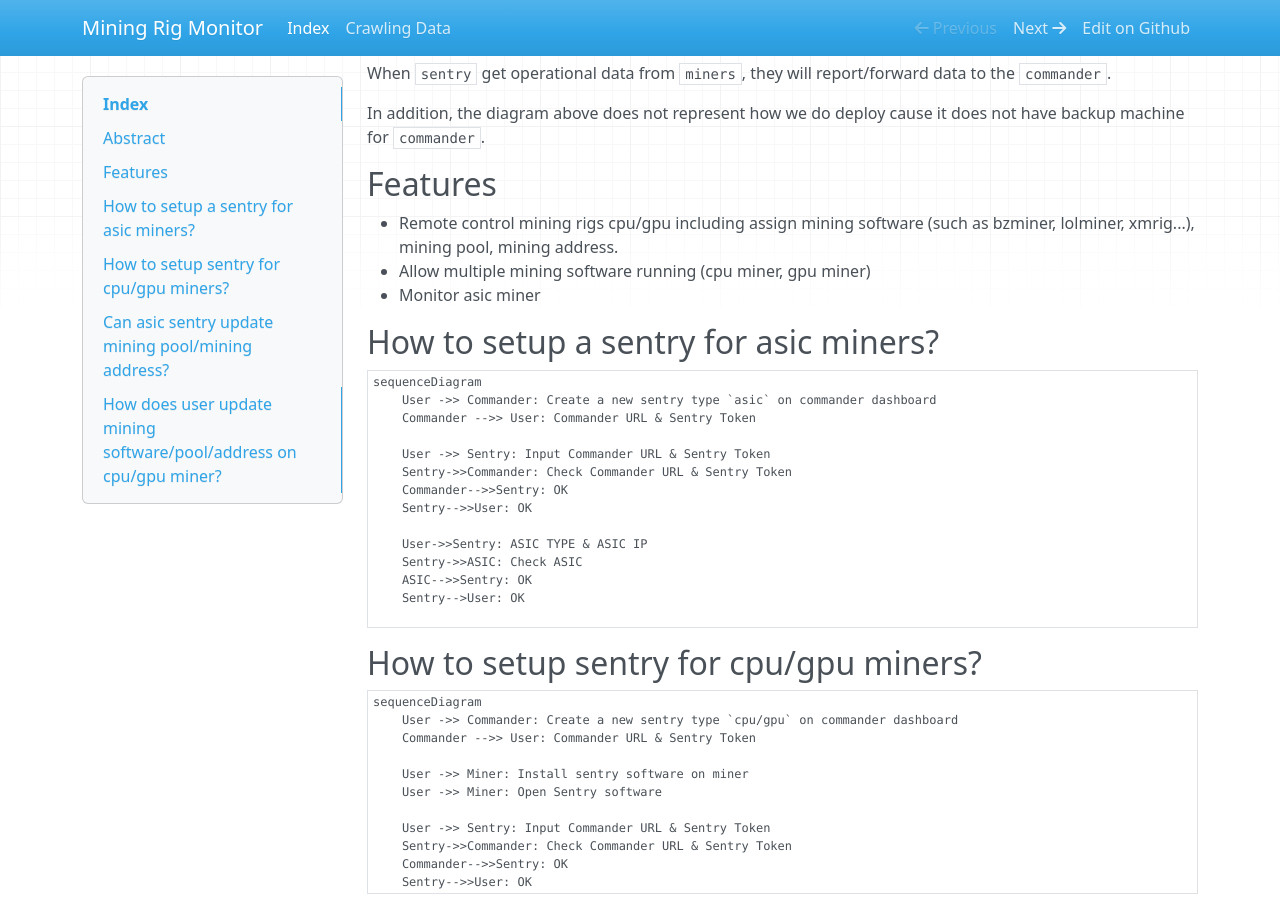
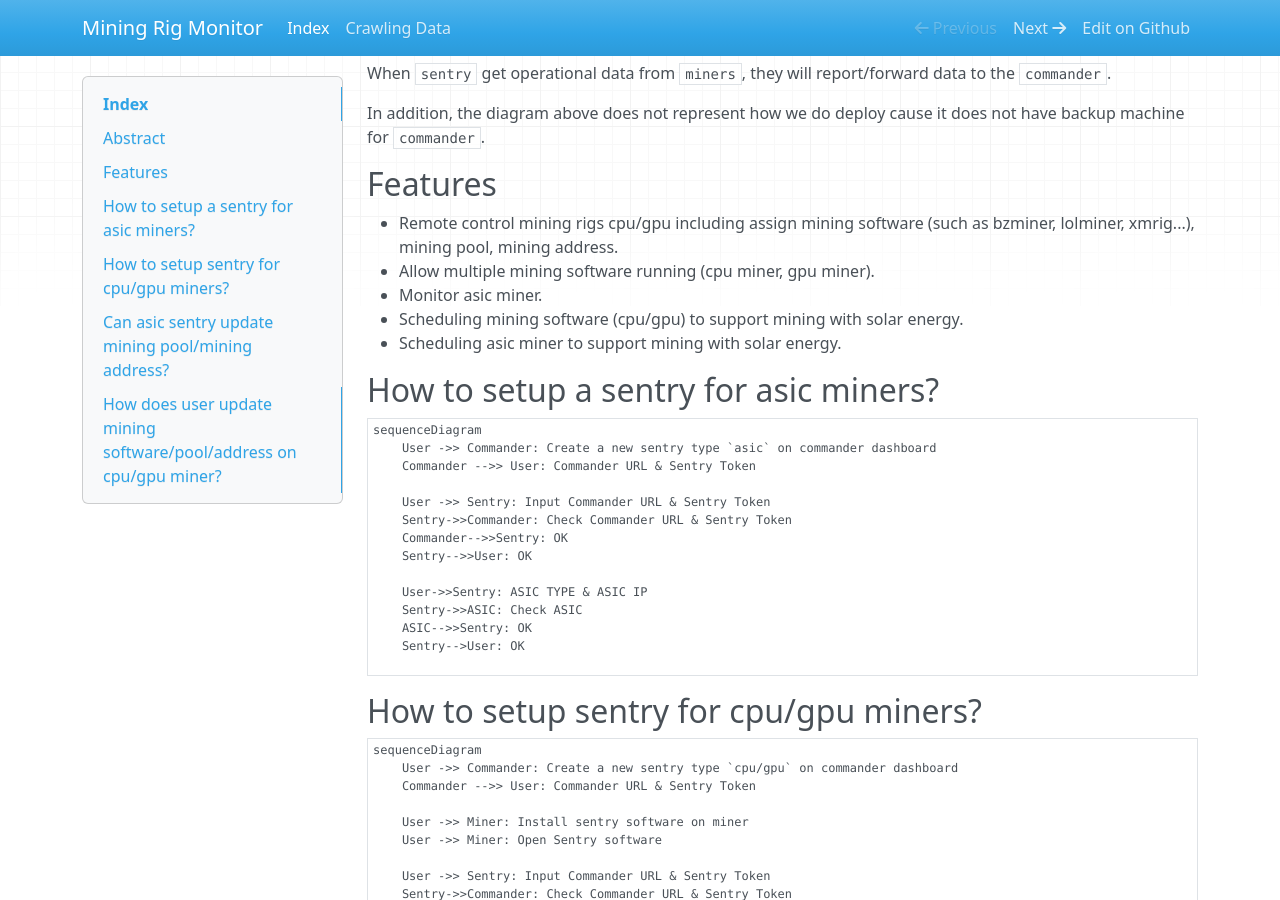
Before and after one commit to nguyenvinhlinh/Mining-Rig-Monitor-Document, an MkDocs documentation site: the page built from docs/index.md, in a window 1280 px wide and 900 px high, scrolled down 1131 px. Built offline with MkDocs 1.6.1, drawn with Linux system fonts in a browser that asks for light colours; nearby versions of some CDN libraries.

Commit message:
add features.

```diff
--- a/docs/index.md
+++ b/docs/index.md
@@ -54,11 +54,10 @@ In addition, the diagram above does not represent how we do deploy cause it does
 
 ## Features
 - Remote control mining rigs cpu/gpu including assign mining software (such as bzminer, lolminer, xmrig...), mining pool, mining address.
-- Allow multiple mining software running (cpu miner, gpu miner)
-- Monitor asic miner
-
-
-
+- Allow multiple mining software running (cpu miner, gpu miner).
+- Monitor asic miner.
+- Scheduling mining software (cpu/gpu) to support mining with solar energy.
+- Scheduling  asic miner to support mining with solar energy.
 
 ## How to setup a sentry for asic miners?
 
```
